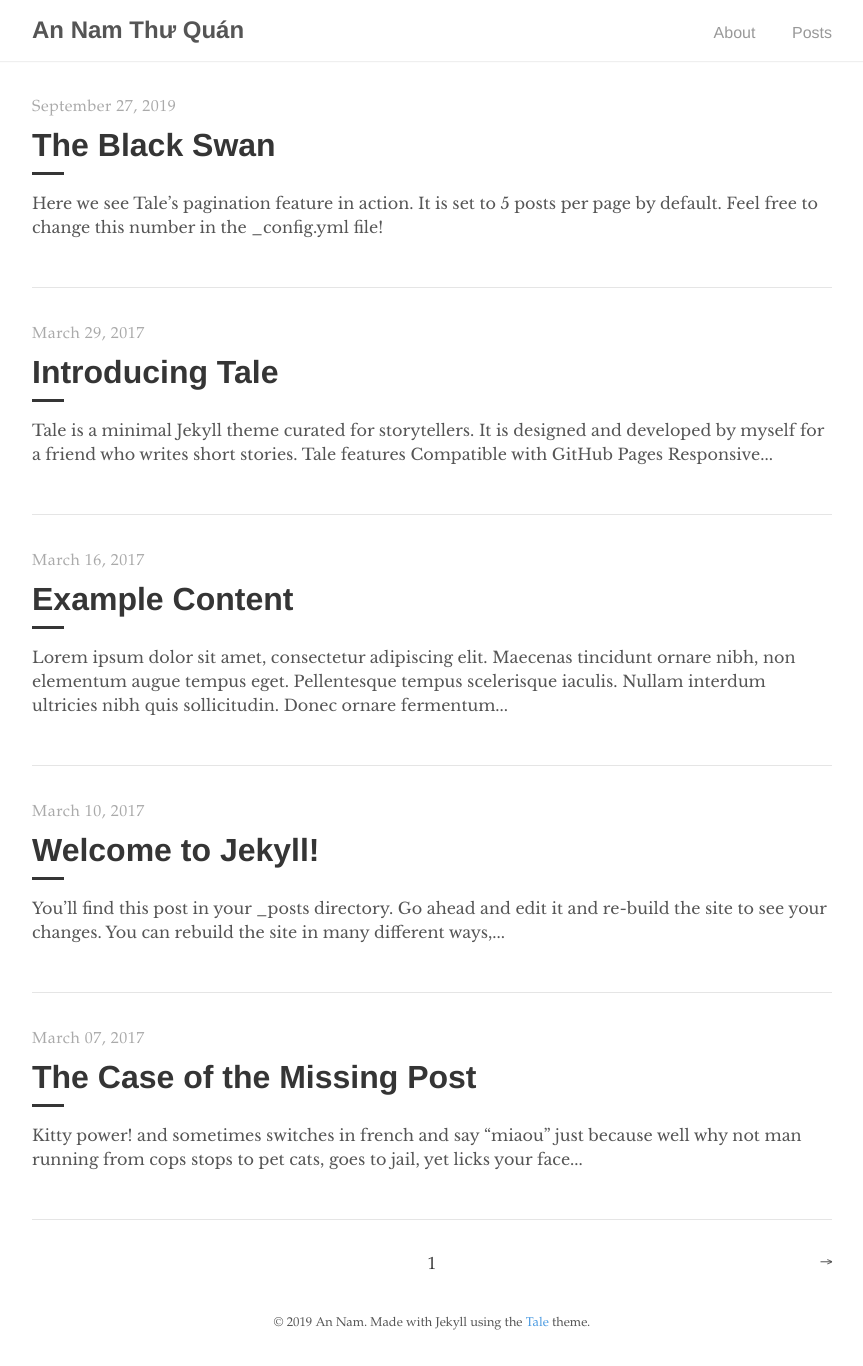
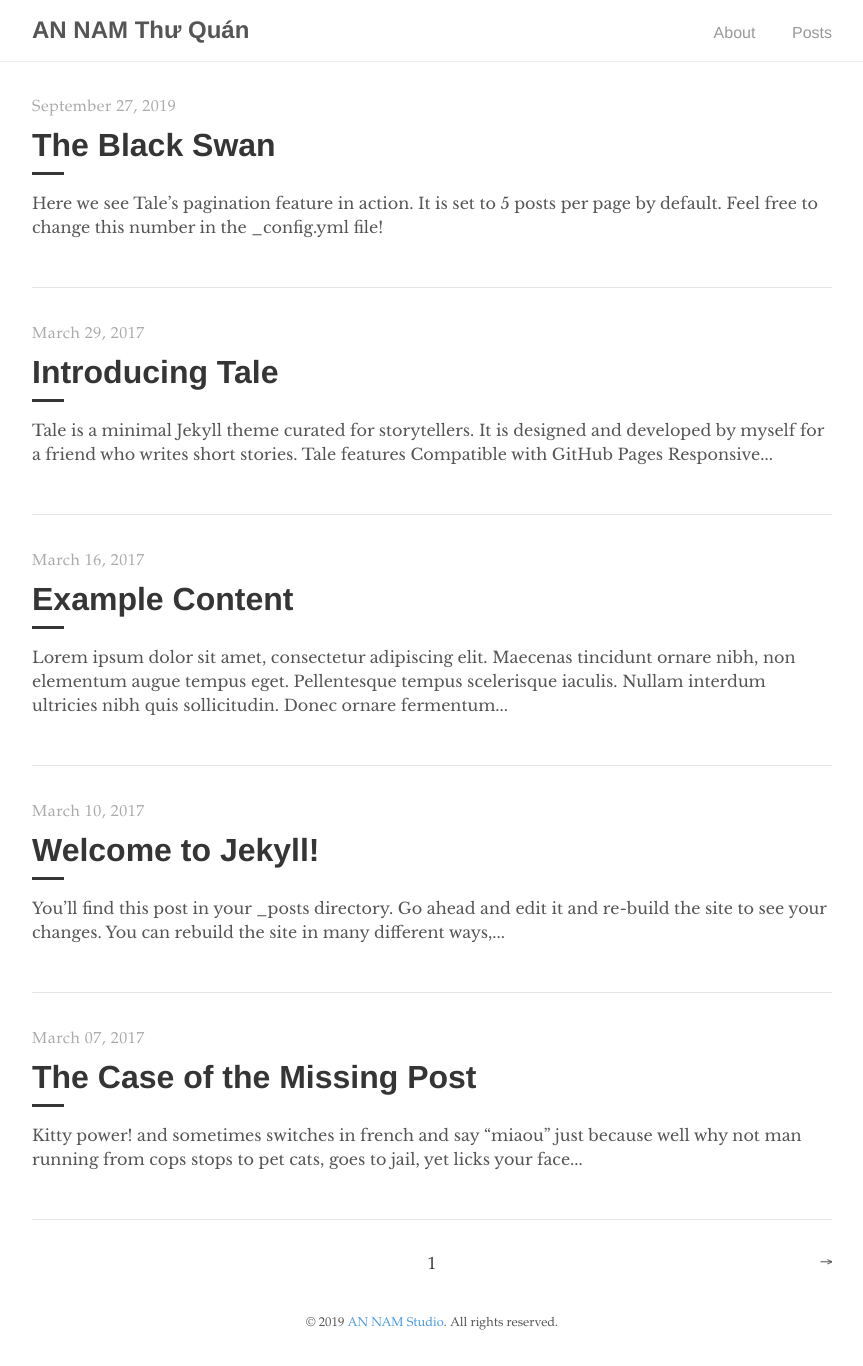
Before and after one commit to khaiquoc/khaiquoc.github.io, a Jekyll site: the page built from index.html, in a window 1280 px wide. Shown: the whole page, without its empty margins (208-1071 px from the left). Built offline with Jekyll 4.4.1, drawn with Linux system fonts in a browser that asks for light colours; the list of posts is cut into pages by our own code.

Commit message:
Update footer

```diff
--- a/_config.yml
+++ b/_config.yml
@@ -1,5 +1,5 @@
 # Site settings
-title:          An Nam Thư Quán
+title:          AN NAM Thư Quán
 description:    "Đọc sách cùng tôi!"
 baseurl:        "/"
 # url:            "https://chesterhow.github.io"
@@ -9,7 +9,7 @@ google_analytics: UA—XXXXXXXX-X
 
 # Author
 author:
-  name:         An Nam
+  name:         AN NAM Studio
   url:          https://annamstudio.github.io
   email:        annamstudio.vn@gmail.com
 
--- a/_includes/footer.html
+++ b/_includes/footer.html
@@ -1,5 +1,5 @@
 <footer>
   <span>
-    &copy; <time datetime="{{ site.time }}">{{ site.time | date: '%Y' }}</time> {{ site.author.name }}. Made with Jekyll using the <a href="https://github.com/chesterhow/tale/">Tale</a> theme.
+    &copy; <time datetime="{{ site.time }}">{{ site.time | date: '%Y' }}</time> <a href="https://annamstudio.github.io">AN NAM Studio</a>. All rights reserved.
   </span>
 </footer>
```
